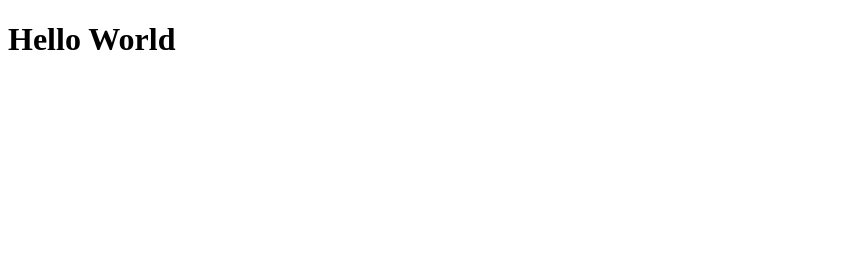
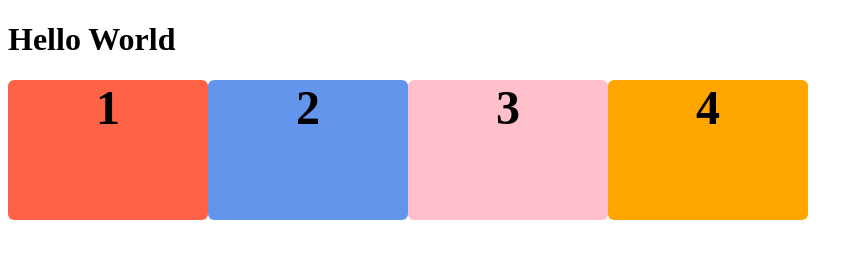
Before and after one commit to sonatanpaul/css-flexbox, a plain HTML site: page index.html in a window 1280 px wide. Shown: the whole page, without its empty margins (0-863 px from the left). Drawn offline with Linux system fonts and the light colour scheme.

Commit message:
introduction to display flex

```diff
--- a/index.html
+++ b/index.html
@@ -8,5 +8,11 @@
   </head>
   <body>
     <h1>Hello World</h1>
+    <div class="container">
+      <div class="item one">1</div>
+      <div class="item two">2</div>
+      <div class="item three">3</div>
+      <div class="item four">4</div>
+    </div>
   </body>
 </html>
--- a/style.css
+++ b/style.css
@@ -0,0 +1,28 @@
+.container {
+  display: flex;
+}
+
+.item {
+  width: 200px;
+  height: 140px;
+  font-size: 3rem;
+  font-weight: 700;
+  border-radius: 6px;
+  text-align: center;
+}
+
+.one {
+  background-color: tomato;
+}
+
+.two {
+  background-color: cornflowerblue;
+}
+
+.three {
+  background-color: pink;
+}
+
+.four {
+  background-color: orange;
+}
```
